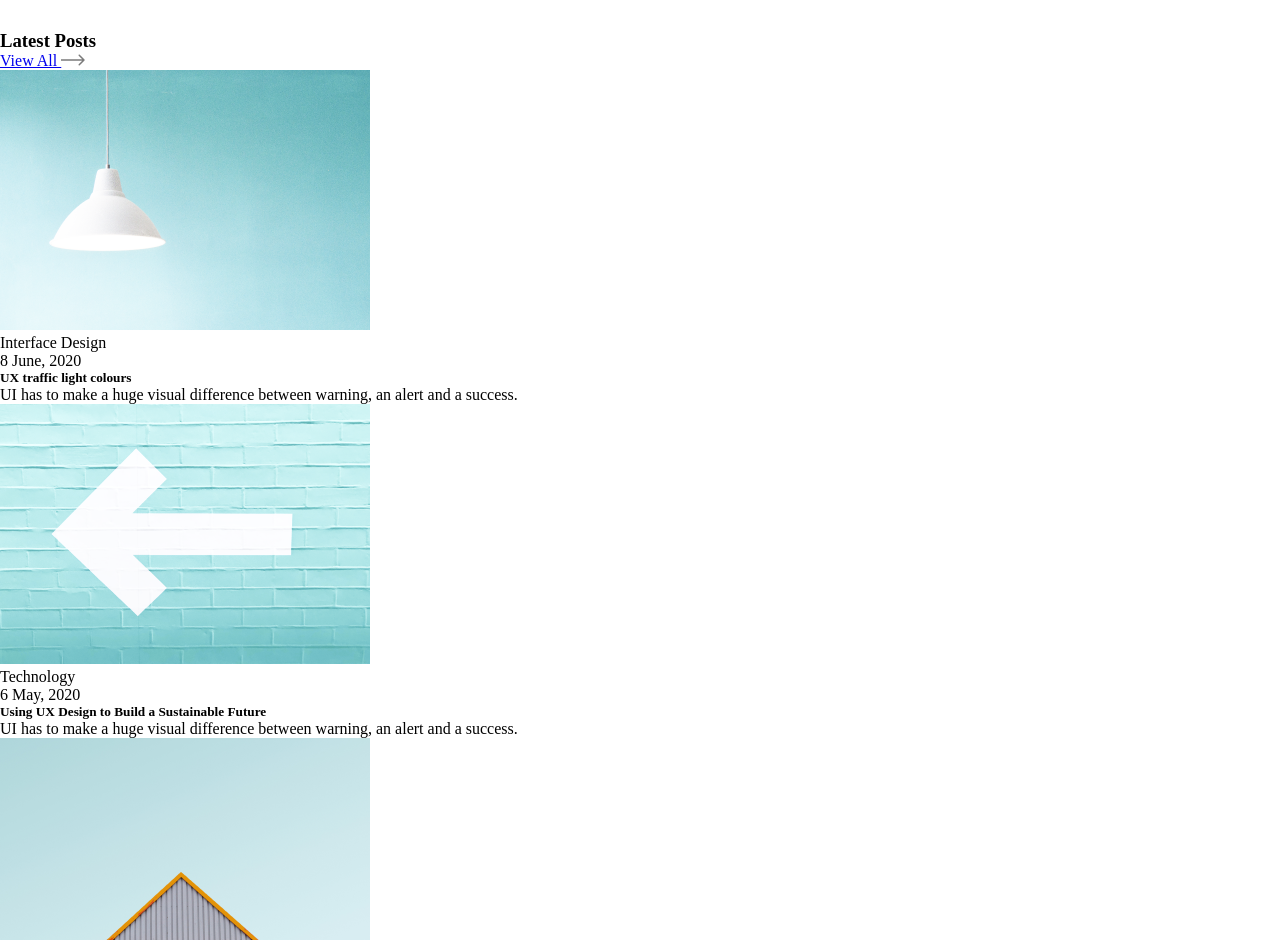
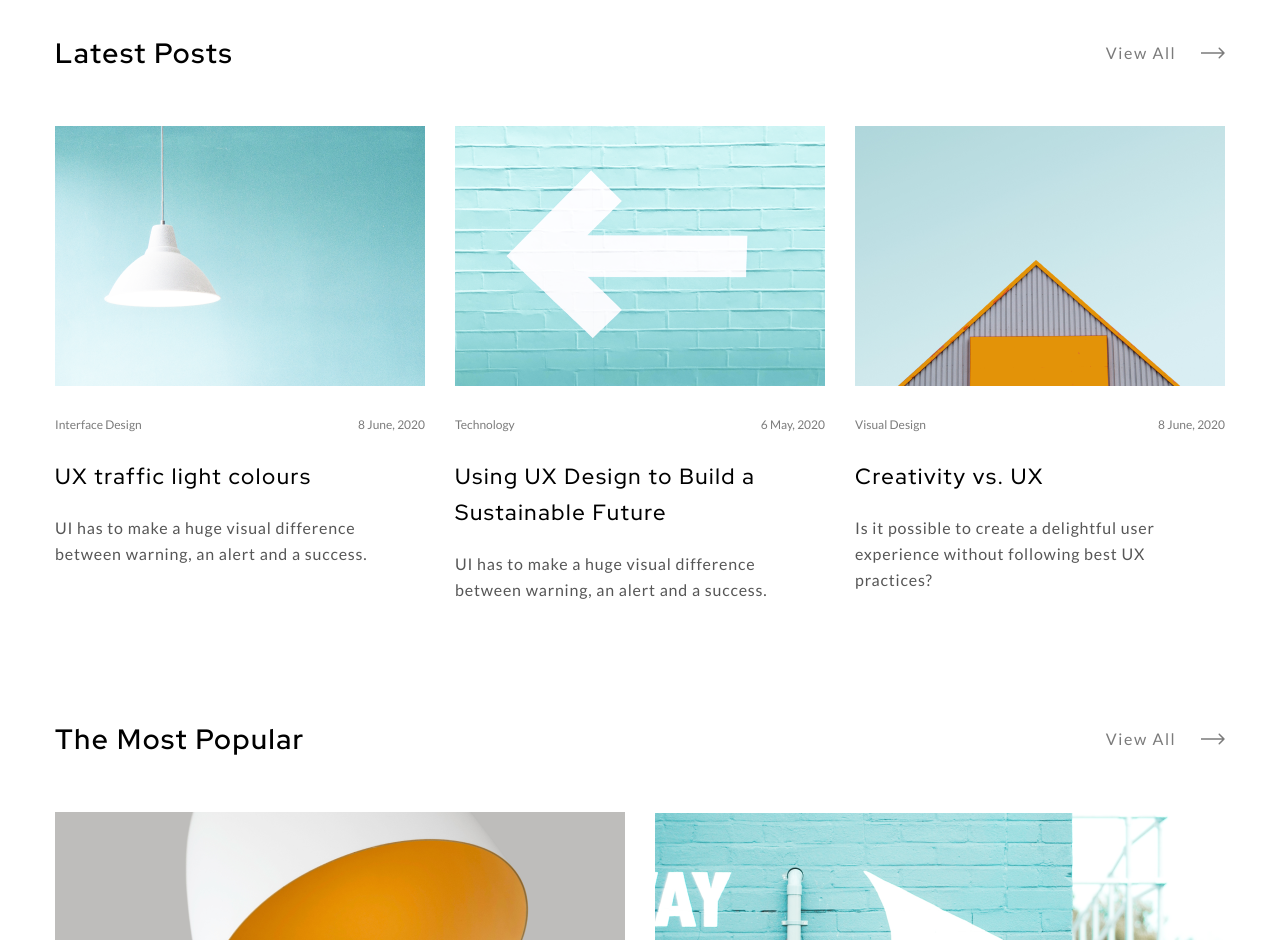
Before and after one commit to OlesiaShcherbenko/hw-manifest, a website: page index.html in a window 1280 px wide. Shown: the part 1860-2800 px from the top of the page. Drawn offline with Linux system fonts and the light colour scheme.

Commit message:
:sparkles: Styled latest and popular sections with BEM methodology

```diff
--- a/index.html
+++ b/index.html
@@ -119,46 +119,46 @@
         </article>
       </section>
 
-      <section>
-        <div>
-          <h3>Latest Posts</h3>
-          <a href="#"
-            >View All <img src="assets/icon-arrow.svg" alt="arrow"
+      <section class="latest">
+        <div class="latest__heading">
+          <h3 class="latest__title">Latest Posts</h3>
+          <a class="latest__link" href="#"
+            >View All <img class="latest__link-arrow" src="assets/icon-arrow.svg" alt="arrow"
           /></a>
         </div>
-        <div>
-          <div>
-            <img src="assets/post-image-1.png" alt="post image 01" />
-            <div>
-              <p>Interface Design</p>
-              <p>8 June, 2020</p>
+        <div class="latest__cards">
+          <div class="latest__card">
+            <img class="latest__image" src="assets/post-image-1.png" alt="post image 01" />
+            <div class="latest__meta">
+              <p class="latest__meta-category">Interface Design</p>
+              <p class="latest__meta-date">8 June, 2020</p>
             </div>
-            <h5>UX traffic light colours</h5>
-            <p>
+            <h5 class="latest__card-title">UX traffic light colours</h5>
+            <p class="latest__card-discription">
               UI has to make a huge visual difference between warning, an alert
               and a success.
             </p>
           </div>
-          <div>
-            <img src="assets/post-image-2.png" alt="post image 02" />
-            <div>
-              <p>Technology</p>
-              <p>6 May, 2020</p>
+          <div class="latest__card">
+            <img class="latest__image" src="assets/post-image-2.png" alt="post image 02" />
+            <div class="latest__meta">
+              <p class="latest__meta-category">Technology</p>
+              <p class="latest__meta-date">6 May, 2020</p>
             </div>
-            <h5>Using UX Design to Build a Sustainable Future</h5>
-            <p>
+            <h5 class="latest__card-title">Using UX Design to Build a Sustainable Future</h5>
+            <p class="latest__card-discription">
               UI has to make a huge visual difference between warning, an alert
               and a success.
             </p>
           </div>
-          <div>
-            <img src="assets/post-image-3.png" alt="post image 03" />
-            <div>
-              <p>Visual Design</p>
-              <p>8 June, 2020</p>
+          <div class="latest__card">
+            <img class="latest__image" src="assets/post-image-3.png" alt="post image 03" />
+            <div class="latest__meta">
+              <p class="latest__meta-category">Visual Design</p>
+              <p class="latest__meta-date">8 June, 2020</p>
             </div>
-            <h5>Creativity vs. UX</h5>
-            <p>
+            <h5 class="latest__card-title">Creativity vs. UX</h5>
+            <p class="latest__card-discription">
               Is it possible to create a delightful user experience without
               following best UX practices?
             </p>
@@ -166,49 +166,52 @@
         </div>
       </section>
 
-      <section>
+      <section class="popular">
         <div>
-          <h3>The Most Popular</h3>
-          <a href="#"
-            >View All <img src="assets/icon-arrow.svg" alt="arrow"
+          <div class="popular__heading">
+            <h3 class="popular__title">The Most Popular</h3>
+            <a class="popular__link" href="#"
+              >View All <img class="popular__link-arrow" src="assets/icon-arrow.svg" alt="arrow"
             /></a>
           </div>
-        <div>
-          <div>
-            <img
+          <div class="popular__cards">
+            <div class="popular__card">
+              <img class="popular__image"
                 src="assets/pop-image-1.png"
                 alt="image 01 of section popular"
               />
-            <div>
-              <p>Interface Design</p>
-              <p>8 June, 2020</p>
+              <div class="popular__meta">
+                <p class="popular__meta-category">Interface Design</p>
+                <p class="popular__meta-date">8 June, 2020</p>
               </div>
-            <h5>
+              <h5 class="popular__card-title">
                 Mentorship Match — How a simple LinkedIn feature can boost
                 diversity
               </h5>
-            <p>
+              <p class="popular__card-discription">
                 LinkedIn is on a clear mission to make professionals more
                 successful by connecting the global workforce and as we learned —
                 diversity and success go hand in hand
               </p>
             </div>
-          <div>
-            <img
+            <div class="popular__card">
+              <img class="popular__image"
                 src="assets/pop-image-2.png"
                 alt="image 02 of section popular"
               />
-            <div>
-              <p>Visual Design</p>
-              <p>8 June, 2020</p>
+              <div class="popular__meta">
+                <p class="popular__meta-category">Visual Design</p>
+                <p class="popular__meta-date">8 June, 2020</p>
               </div>
-            <h5>Creativity vs. UX</h5>
-            <p>
+              <h5 class="popular__card-title">Creativity vs. UX</h5>
+              <p class="popular__card-discription">
                 Is it possible to create a delightful user experience without
                 following best UX practices?
               </p>
             </div>
           </div>
+        </div>
+        <a class="popular__button" href="#">Load More</a>
       </section>
 
       <section>
--- a/scss/components/_header.scss
+++ b/scss/components/_header.scss
@@ -36,5 +36,6 @@
   }
 
   &__burger {
+    visibility: hidden;
   }
 }
--- /dev/null
+++ b/scss/components/_latest.scss
@@ -0,0 +1,60 @@
+.latest {
+  @extend .container;
+//   border: 1px solid red;
+  margin-bottom: 90px;
+
+
+  &__heading {
+    @include flex($alignment: center, $justification: space-between);
+    margin-bottom: 50px;
+  }
+
+  &__title {
+    @include text(28px, 600, $black-color, 46px, "secondary");
+    letter-spacing: 1.6px;
+  }
+
+  &__link {
+    @include text(16px, 400, $placeholder-color, 26px);
+    letter-spacing: 1.6px;
+    text-decoration: none;
+  }
+
+  &__link-arrow {
+    margin-left: 20px;
+  }
+
+  &__cards {
+    @include flex();
+    column-gap: 30px;
+    flex-wrap: wrap;
+  }
+
+  &__card {
+    // border: 1px solid red;
+    max-width: 370px;
+    min-height: 500px;
+    flex: 1;
+  }
+
+  &__meta {
+    @include flex($alignment: center, $justification: space-between);
+    margin-top: 25px;
+    margin-bottom: 25px;
+  }
+
+  &__meta-category, &__meta-date {
+    @include text(12px, 400, $placeholder-color, 19px);
+  }
+
+  &__card-title {
+    @include text(22px, 500, $black-color, 36px, "secondary");
+    letter-spacing: 1.6px;
+    margin-bottom: 20px;
+  }
+
+  &__card-discription {
+    @include text(16px, 400, $main-text-color, 26px);
+    letter-spacing: 0.8px;
+  }
+}
--- /dev/null
+++ b/scss/components/_popular.scss
@@ -0,0 +1,70 @@
+.popular {
+  @extend .container;
+  @include flex($direction: column, $alignment: center, $justification: center);
+//   border: 1px solid red;
+  margin-bottom: 90px;
+
+  &__heading {
+    @include flex($alignment: center, $justification: space-between);
+    margin-bottom: 50px;
+  }
+
+  &__title {
+    @include text(28px, 600, $black-color, 46px, "secondary");
+    letter-spacing: 1.6px;
+  }
+
+  &__link {
+    @include text(16px, 400, $placeholder-color, 26px);
+    letter-spacing: 1.6px;
+    text-decoration: none;
+  }
+
+  &__link-arrow {
+    margin-left: 20px;
+  }
+
+  &__cards {
+    @include flex($alignment: center, $justification: center);
+    column-gap: 30px;
+    flex-wrap: wrap;
+    margin-bottom: 50px;
+  }
+
+  &__card {
+    // border: 1px solid red;
+    max-width: 570px;
+    min-height: 500px;
+    flex: 1;
+  }
+
+  &__meta {
+    @include flex($alignment: center, $justification: space-between);
+    margin-top: 20px;
+    margin-bottom: 20px;
+  }
+
+  &__meta-category,
+  &__meta-date {
+    @include text(12px, 400, $placeholder-color, 19px);
+  }
+
+  &__card-title {
+    @include text(24px, 500, $black-color, 40px, "secondary");
+    letter-spacing: 1.6px;
+    margin-bottom: 20px;
+  }
+
+  &__card-discription {
+    @include text(16px, 400, $main-text-color, 26px);
+    letter-spacing: 0.8px;
+  }
+
+  &__button {
+    text-decoration: none;
+    padding: 10px 45px;
+    background-color: $main-text-color;
+    @include text(16px, 700, $white-color, 26px);
+    letter-spacing: 1.6px;
+  }
+}
--- a/scss/main.scss
+++ b/scss/main.scss
@@ -9,3 +9,5 @@
 @import "./components/main";
 @import "./components/hero";
 @import "./components/blog";
+@import "./components/latest";
+@import "./components/popular";
```
Also changed, not shown: css/main.css. Lines whose indentation alone changed are shown as unchanged.
